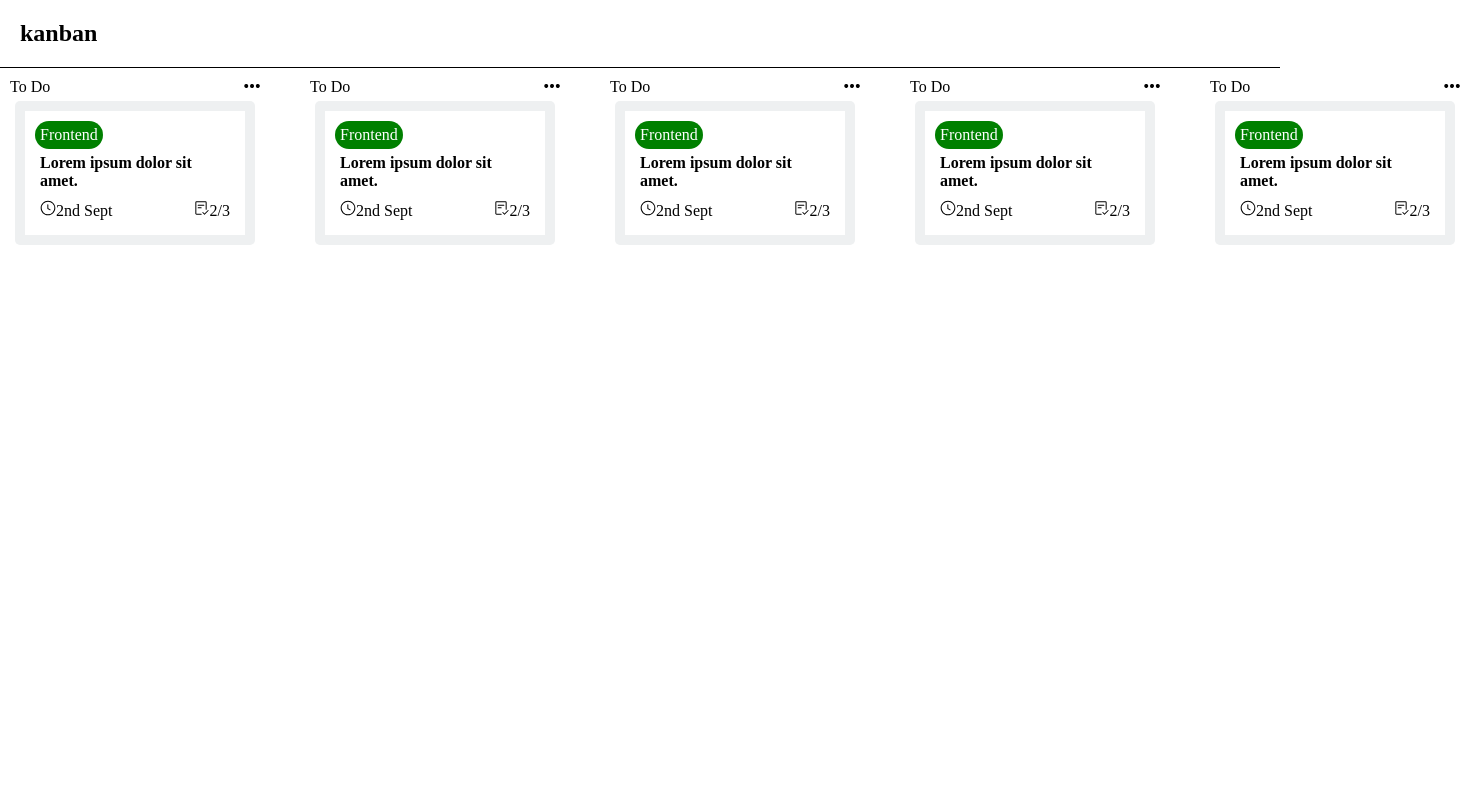
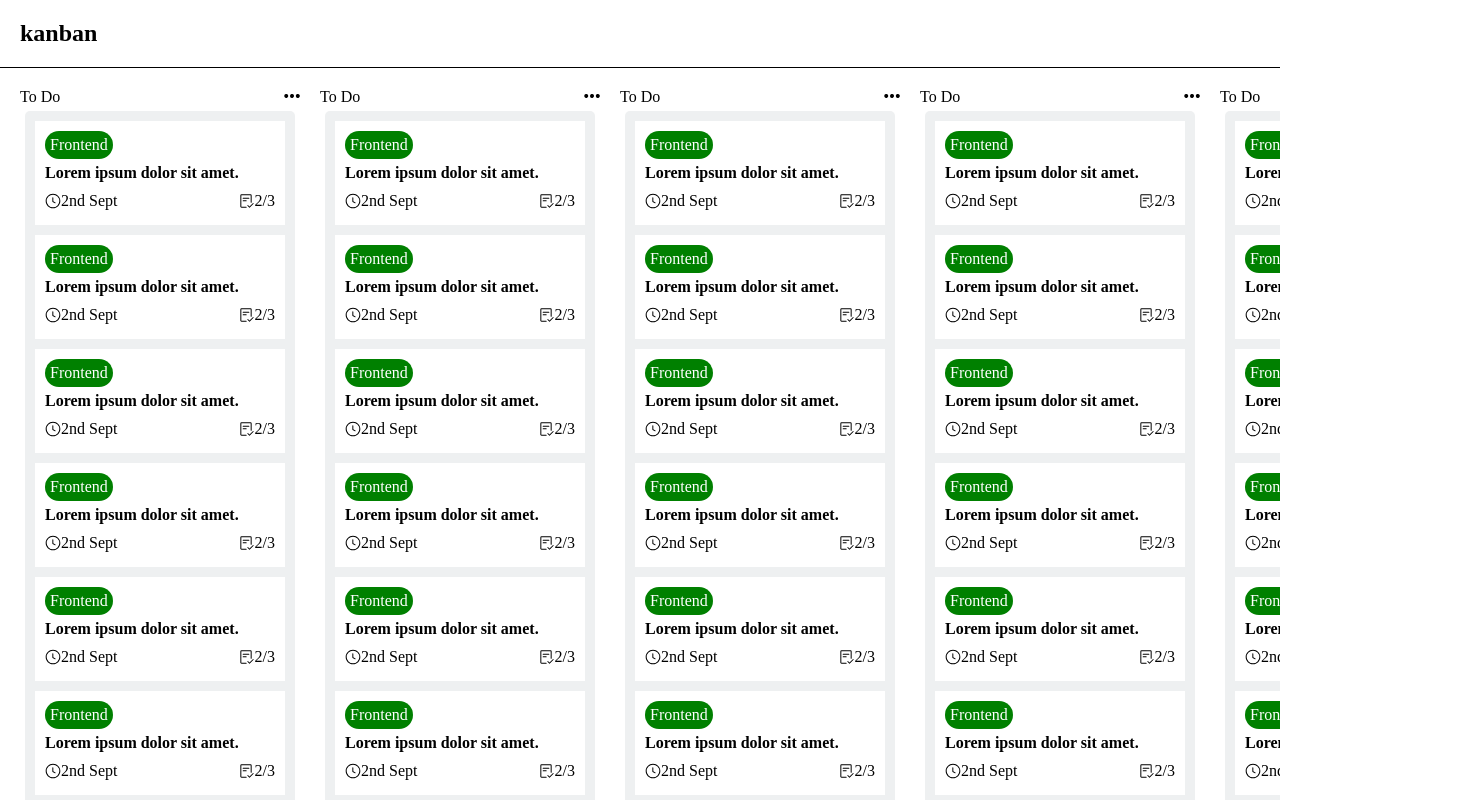
Before and after one commit to SaikatDeb12/kanban-board, a React (Vite) app: page / in a window 1280 px wide. Shown: the top 800 px of the page, 1460 px wide, since content can reach past the window. Built offline with nearby package versions, Linux system fonts and the light colour scheme.

Commit message:
improved UI

```diff
--- a/src/App.jsx
+++ b/src/App.jsx
@@ -9,8 +9,10 @@ function App() {
       <div className="app-navbar">
         <h2>kanban</h2>
       </div>
-      <div className="app-outer">
-        <div className="app-boards">
+      <div className="app-outer ">
+        <div className="app-boards custom-scroll">
+          <Board />
+          <Board />
           <Board />
           <Board />
           <Board />
--- a/src/App.scss
+++ b/src/App.scss
@@ -2,6 +2,19 @@
   margin: 0;
   padding: 0;
   box-sizing: border-box;
+}
+
+.custom-scroll::-webkit-scrollbar {
+  width: 10px;
+}
+
+.custom-scroll::-webkit-scrollbar-thumb {
+  border-radius: 20px;
+  background-color: transparent;
+}
+
+.board-card:hover.custom-scroll::-webkit-scrollbar-thumb {
+  background-color: #ccc;
 }
 
 .app {
@@ -17,11 +30,15 @@
 .app-outer {
   width: 100%;
   padding: 10px;
+  overflow-x: auto;
 }
 
 .app-boards {
   display: flex;
+  height: 100%;
   width: fit-content;
-  overflow-x: auto;
-  gap: 50px;
+  max-width: 100vw;
+  padding: 10px;
+  padding-bottom: 0;
+  gap: 20px;
 }
--- a/src/Components/Board/Board.jsx
+++ b/src/Components/Board/Board.jsx
@@ -1,5 +1,6 @@
 import React from "react";
 import "./Board.scss";
+import "../../App.scss";
 import { SlOptions } from "react-icons/sl";
 import Card from "../Card/Card";
 
@@ -10,7 +11,15 @@ const Board = () => {
         <p className="board-top-title">To Do</p>
         <SlOptions />
       </div>
-      <div className="board-card">
+      <div className="board-card custom-scroll">
+        <Card />
+        <Card />
+        <Card />
+        <Card />
+        <Card />
+        <Card />
+        <Card />
+        <Card />
         <Card />
       </div>
     </div>
--- a/src/Components/Board/Board.scss
+++ b/src/Components/Board/Board.scss
@@ -1,5 +1,6 @@
 .board {
-  min-width: 250px;
+  height: 100%;
+  min-width: 280px;
   border-radius: 5px;
 }
 
@@ -9,8 +10,13 @@
 }
 
 .board-card {
+  display: flex;
+  flex-direction: column;
+  gap: 10px;
+  height: 720px;
   background-color: rgb(238, 240, 241);
   border-radius: 5px;
   margin: 5px;
   padding: 10px;
+  overflow-x: auto;
 }
--- a/src/Components/Card/Card.scss
+++ b/src/Components/Card/Card.scss
@@ -16,18 +16,23 @@
   opacity: 0;
 }
 
-.card-label:hover .options {
+.card:hover .options {
   transition: 200ms;
   opacity: 1;
 }
 
 .card-title {
   font-weight: 600;
-  padding: 5px;
+  padding: 5px 0;
 }
 
 .card-footer {
   display: flex;
   justify-content: space-between;
-  padding: 5px;
+  padding: 5px 0;
 }
+
+.card-footer p {
+  display: flex;
+  align-items: center;
+}
```
Also changed, not shown: src/Components/Editable/Editable.jsx (added), src/Components/Editable/Editable.scss (added).
